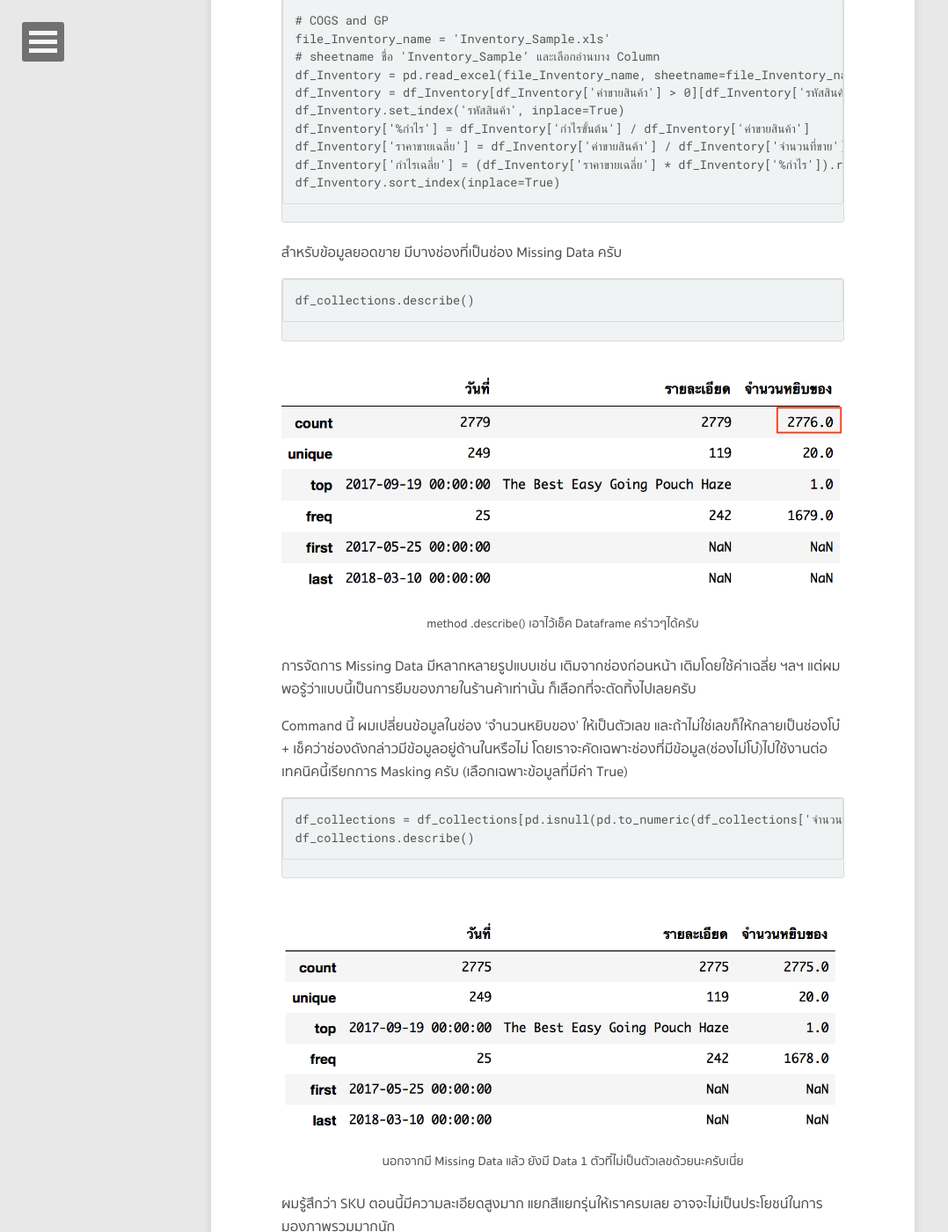
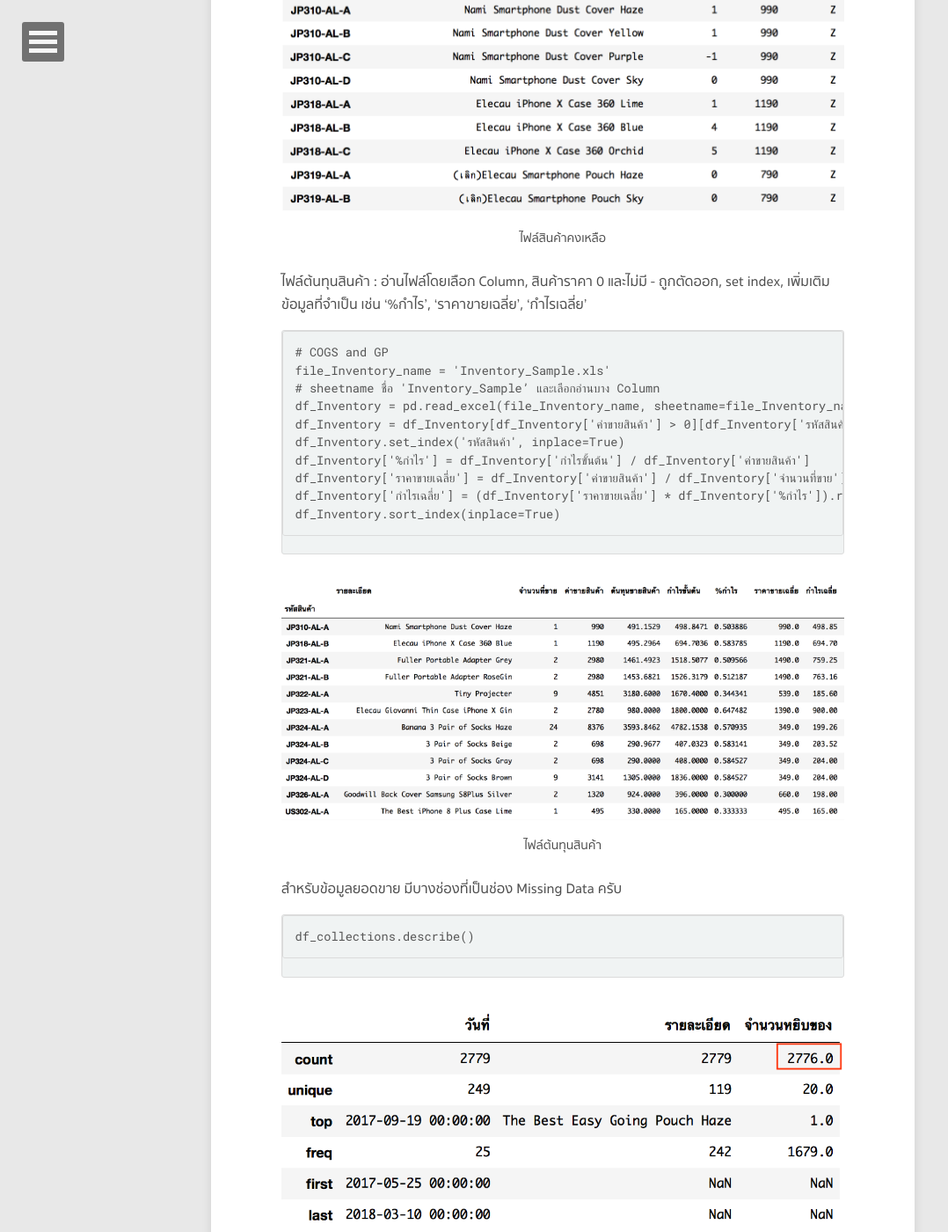
Before and after one commit to tupleblog/tupleblog.github.io, a Jekyll site: the page built from _posts/2018-03-10-Python-for-Business-part1.md, in a window 1280 px wide and 1400 px high, scrolled down 4056 px. Shown: the whole window at 88% size, without its empty margins (0-1078 px from the left). Built offline with Jekyll 4.4.1, drawn with Linux system fonts in a browser that asks for light colours; nearby versions of some CDN libraries; comment, search, counter and statistics services are not loaded.

Commit message:
update content

````diff
--- a/_posts/2018-03-10-Python-for-Business-part1.md
+++ b/_posts/2018-03-10-Python-for-Business-part1.md
@@ -106,7 +106,7 @@ df_collections.sort_index(inplace=True)
   </figcaption>
 </center></figure>
 
-ลองมาอ่าน file อื่นๆที่จำเป็นบ้างครับ ***อย่าลืมเช็คนามสกุลของไฟล์ที่อ่านด้วยนะครับ***
+ลองมาอ่าน file อื่นๆที่จำเป็นบ้างครับ *อย่าลืมเช็คนามสกุลของไฟล์ที่อ่านด้วยนะครับ* \
 โดยที่เราจะ Clean รหัสสินค้า และ จัดรหัสสินค้าให้เป็น index
 
 ไฟล์สินค้าคงเหลือ : อ่านไฟล์, เลือกรักษาข้อมูลเฉพาะ SKU ที่มี - เท่านั้น, set index และ เรียงลำดับ
@@ -116,6 +116,15 @@ df_Stock = df_Stock[df_Stock['รหัสสินค้า'].str.contains('-')
 df_Stock.set_index('รหัสสินค้า', inplace=True)
 df_Stock.sort_index(inplace=True)
 ```
+<figure><center>
+  <img width="800" src="/images/post/python_for_business/df_stock02.png" data-action="zoom"/>
+
+  <figcaption>
+    <a title="Inline Code 1">
+      ไฟล์สินค้าคงเหลือ
+    </a>
+  </figcaption>
+</center></figure>
 
 ไฟล์ต้นทุนสินค้า : อ่านไฟล์โดยเลือก Column, สินค้าราคา 0 และไม่มี - ถูกตัดออก, set index, เพิ่มเติมข้อมูลที่จำเป็น เช่น '%กำไร’, 'ราคาขายเฉลี่ย', 'กำไรเฉลี่ย'
 ```
@@ -130,6 +139,15 @@ df_Inventory['ราคาขายเฉลี่ย'] = df_Inventory['ค่
 df_Inventory['กำไรเฉลี่ย'] = (df_Inventory['ราคาขายเฉลี่ย'] * df_Inventory['%กำไร']).round(decimals=2)
 df_Inventory.sort_index(inplace=True)
 ```
+<figure><center>
+  <img width="800" src="/images/post/python_for_business/df_Inventory01.png" data-action="zoom"/>
+
+  <figcaption>
+    <a title="Inline Code 1">
+      ไฟล์ต้นทุนสินค้า
+    </a>
+  </figcaption>
+</center></figure>
 
 สำหรับข้อมูลยอดขาย มีบางช่องที่เป็นช่อง Missing Data ครับ
 ```
````
Also changed, not shown: images/post/python_for_business/df_Inventory01.png (added), images/post/python_for_business/df_stock02.png (added).
